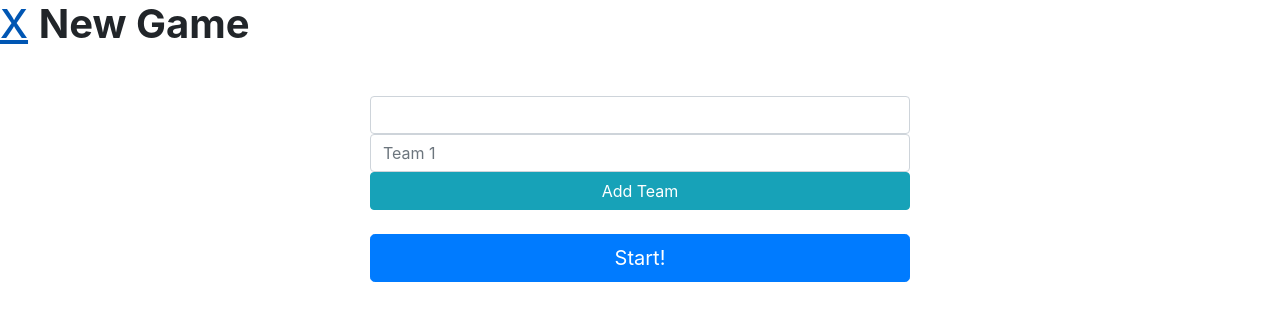
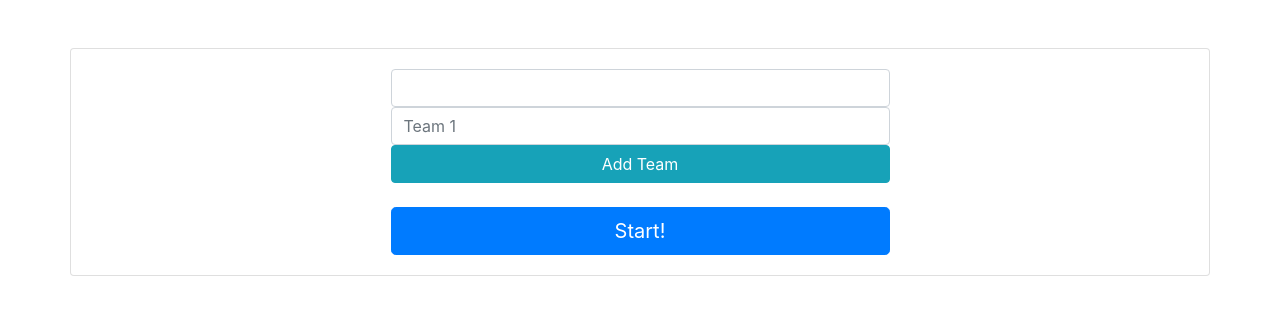
Before and after one commit to Claymays/scorekeeper, a Spring Boot app: page /game/new in a window 1280 px wide. Shown: the top 321 px of the page. Run offline with Spring Boot 4, Linux system fonts and the light colour scheme; a user stored in the database is signed in; tables that the repository leaves empty hold one stand-in row (values such as "Sample post"); some of the project's set-up classes (security, data sources, template engines, error pages and the like) are left out, and stand-ins take their place; some libraries are stand-ins or nearby versions.

Commit message:
removed cancel button

```diff
--- a/src/main/resources/templates/gameSetup.html
+++ b/src/main/resources/templates/gameSetup.html
@@ -7,15 +7,10 @@
   <title>New Game</title>
 </head>
 <body>
-<h1>
-  <a th:href="@{/}">X</a>
-  <strong>New Game</strong>
-</h1>
-
-<div class="container mt-5">
+<div class="container mt-5 card">
   <div class="row d-flex justify-content-center">
     <div class="col-md-6">
-      <form id="new-game-form" th:method="POST" th:action="@{/game/new/submit}" th:object="${game}">
+      <form id="new-game-form" class="card-body" th:method="POST" th:action="@{/game/new/submit}" th:object="${game}">
         <input type="hidden" id="owner" th:field="*{owner}" th:value="*{owner}">
         <input class="form-control" type="text" th:field="*{name}">
         <div th:each="team, teamStats : *{teams}">
```
